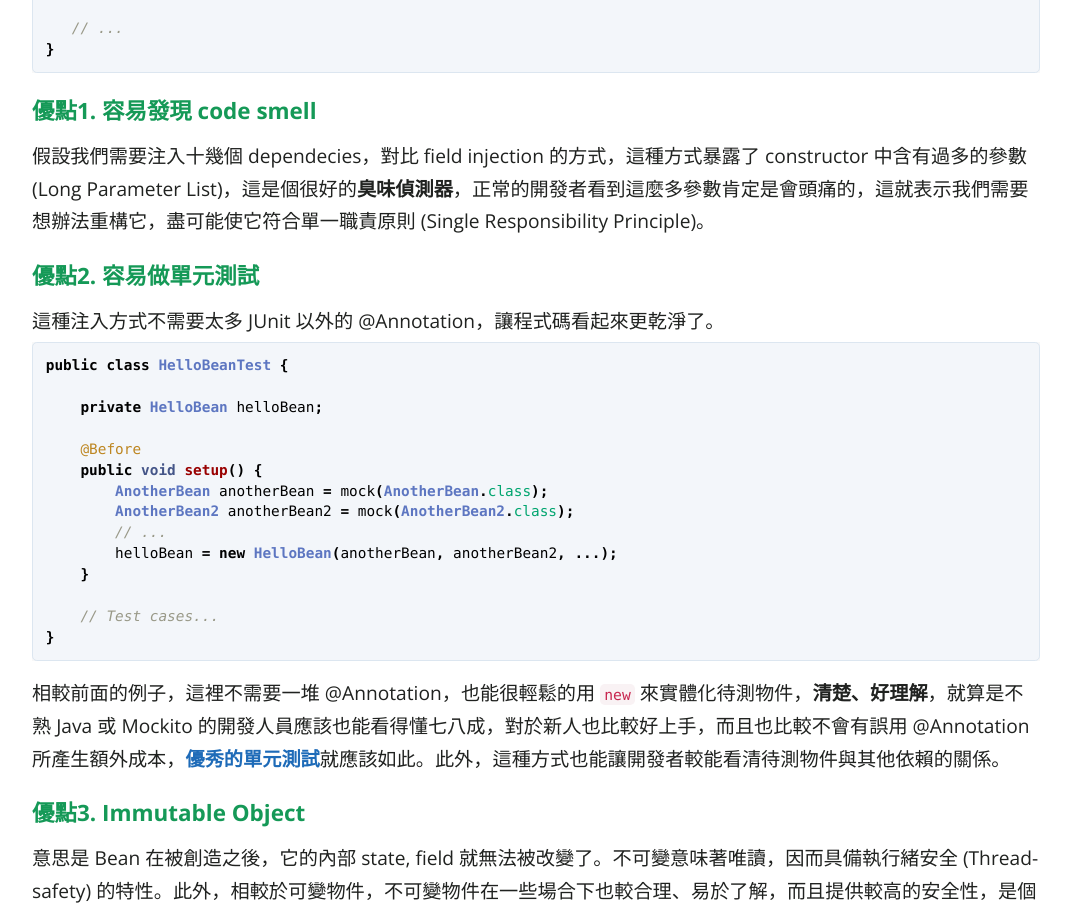
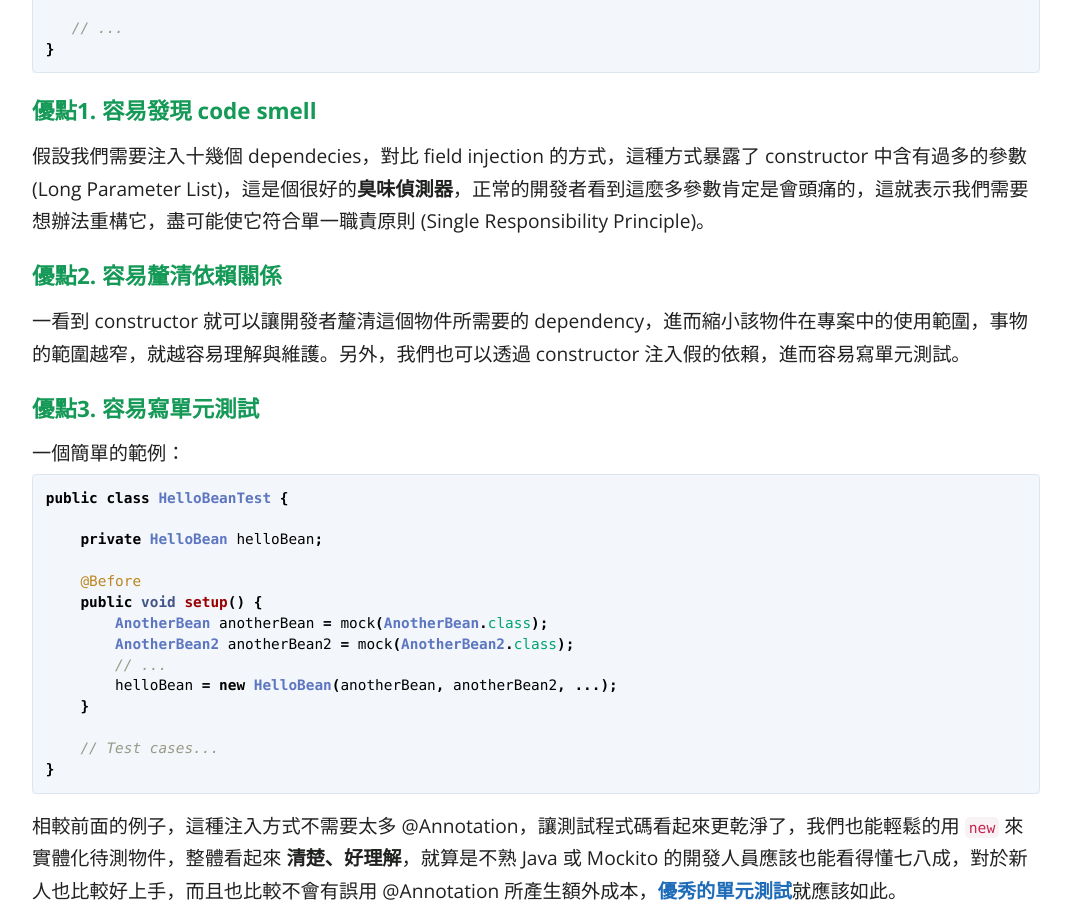
Before and after one commit to KaiSheng714/KaiSheng714.github.io, a Jekyll site: the page built from _posts/2022-02-25-analyzing-dependency-injection-patterns-in-spring.md, in a window 1280 px wide and 1400 px high, scrolled down 2765 px. Shown: the top 912 px of the window, without its empty margins (104-1175 px from the left). Built offline with Jekyll 4.4.1, drawn with Linux system fonts in a browser that asks for light colours; comment, search, counter and statistics services are not loaded; some of the changed text lies outside the part shown.

Commit message:
spring-di

````diff
--- a/_posts/2022-02-25-analyzing-dependency-injection-patterns-in-spring.md
+++ b/_posts/2022-02-25-analyzing-dependency-injection-patterns-in-spring.md
@@ -105,13 +105,15 @@ public class HelloBean {
    // ...
 }
 ```
-
 ### **優點1. 容易發現 code smell**
 假設我們需要注入十幾個 dependecies，對比 field injection 的方式，這種方式暴露了 constructor 中含有過多的參數 (Long Parameter List)，這是個很好的**臭味偵測器**，正常的開發者看到這麼多參數肯定是會頭痛的，這就表示我們需要想辦法重構它，盡可能使它符合單一職責原則 (Single Responsibility Principle)。
 
-### **優點2. 容易做單元測試**
+### **優點2. 容易釐清依賴關係**
+一看到 constructor 就可以讓開發者釐清這個物件所需要的 dependency，進而縮小該物件在專案中的使用範圍，事物的範圍越窄，就越容易理解與維護。另外，我們也可以透過 constructor 注入假的依賴，進而容易寫單元測試。
 
-這種注入方式不需要太多 JUnit 以外的 @Annotation，讓程式碼看起來更乾淨了。
+### **優點3. 容易寫單元測試**
+
+一個簡單的範例：
 
 ```java
 public class HelloBeanTest {
@@ -130,9 +132,9 @@ public class HelloBeanTest {
 }
 ```
 
-相較前面的例子，這裡不需要一堆 @Annotation，也能很輕鬆的用 `new` 來實體化待測物件，**清楚、好理解**，就算是不熟 Java 或 Mockito 的開發人員應該也能看得懂七八成，對於新人也比較好上手，而且也比較不會有誤用 @Annotation 所產生額外成本，**[優秀的單元測試](/articles/good-unit-test)**就應該如此。此外，這種方式也能讓開發者較能看清待測物件與其他依賴的關係。
+相較前面的例子，這種注入方式不需要太多 @Annotation，讓測試程式碼看起來更乾淨了，我們也能輕鬆的用 `new` 來實體化待測物件，整體看起來 **清楚、好理解**，就算是不熟 Java 或 Mockito 的開發人員應該也能看得懂七八成，對於新人也比較好上手，而且也比較不會有誤用 @Annotation 所產生額外成本，**[優秀的單元測試](/articles/good-unit-test)**就應該如此。
 
-### **優點3. Immutable Object**
+### **優點4. Immutable Object**
 意思是 Bean 在被創造之後，它的內部 state, field 就無法被改變了。不可變意味著唯讀，因而具備執行緒安全 (Thread-safety) 的特性。此外，相較於可變物件，不可變物件在一些場合下也較合理、易於了解，而且提供較高的安全性，是個良好的設計。因此，透過 constructor injection，再把依賴宣都告成 **final**，就可以輕鬆建立 Immutable Object。
 
 
````
